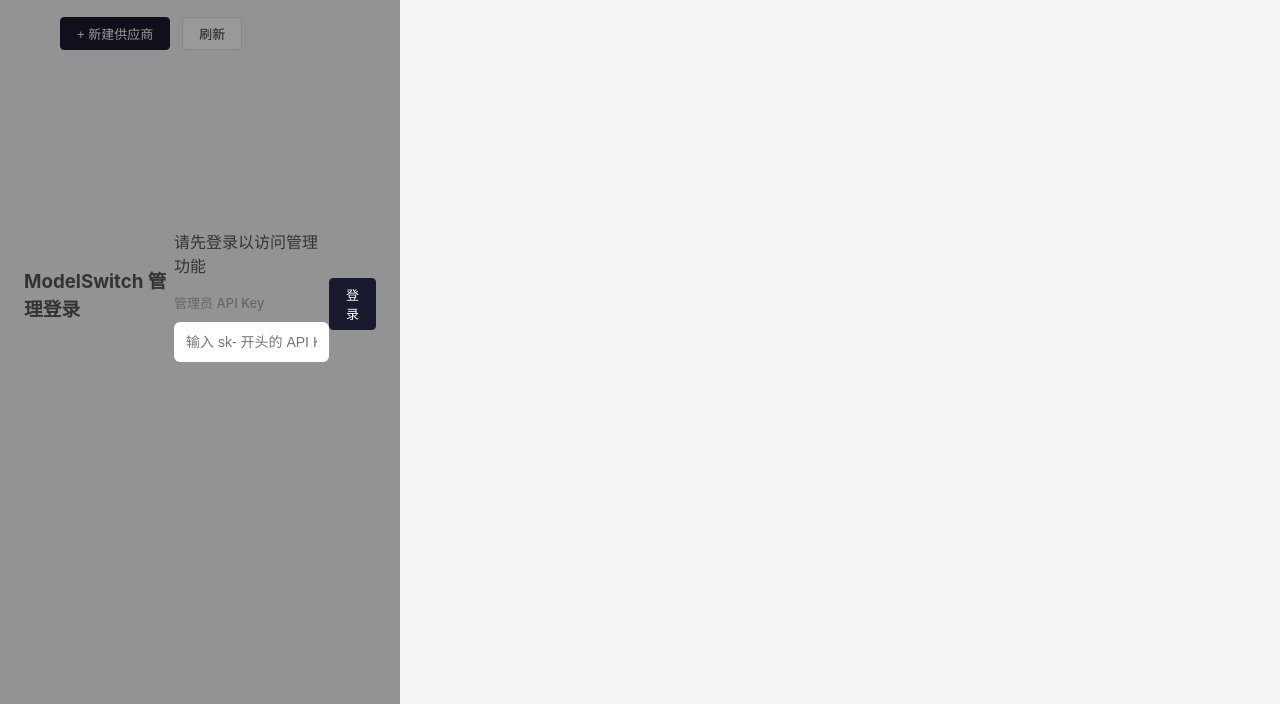
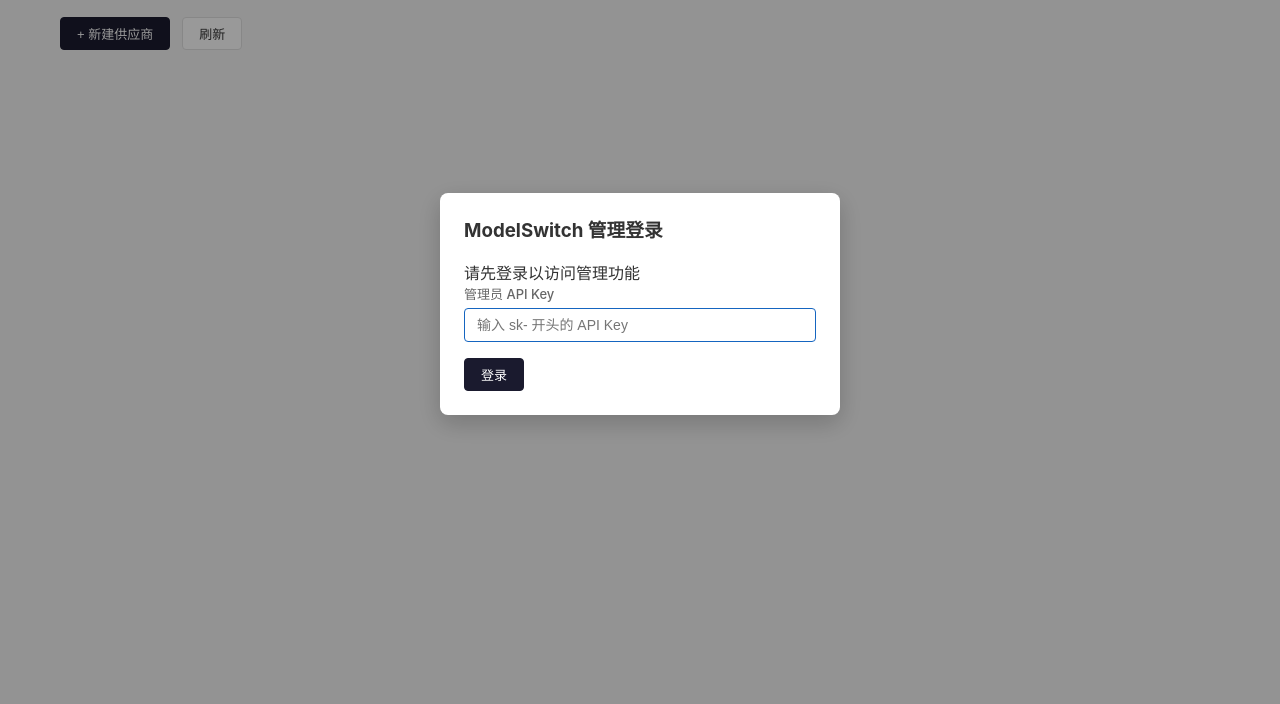
Before and after one commit to ddmonster/modelswitch, a plain HTML site: page web/index.html in a window 1280 px wide. Shown: the part 96-800 px from the top of the page. Drawn offline with Linux system fonts and the light colour scheme; no server answers.

Commit message:
fix: login modal structure to match existing modal pattern
- Change outer wrapper from .modal-overlay (no CSS) to .modal (fixed overlay)
- Use .modal-content (existing card style) instead of .modal + .login-modal
- Replace .modal-header/.modal-body/.modal-footer with standard .form-actions
- Remove 35 lines of orphan .login-modal CSS, replace with single width override
- Fix Escape key and click-outside selectors now working correctly

```diff
--- a/web/css/style.css
+++ b/web/css/style.css
@@ -1455,41 +1455,8 @@
 }
 
 /* Login Modal */
-.login-modal {
-    max-width: 400px;
-    padding: 24px;
-}
-
-.login-modal .modal-header {
-    margin-bottom: 16px;
-}
-
-.login-modal .modal-body p {
-    margin-bottom: 16px;
-    color: var(--text-secondary);
-}
-
-.login-modal .form-group {
-    margin-bottom: 16px;
-}
-
-.login-modal .form-group label {
-    display: block;
-    margin-bottom: 8px;
-    font-weight: 500;
-}
-
-.login-modal .form-group input {
-    width: 100%;
-    padding: 12px;
-    border: 1px solid var(--border-color);
-    border-radius: 6px;
-    font-size: 14px;
-}
-
-.login-modal .modal-footer {
-    display: flex;
-    justify-content: flex-end;
+#login-modal .modal-content {
+    width: 400px;
 }
 
 /* Auth Indicator */
--- a/web/index.html
+++ b/web/index.html
@@ -19,12 +19,9 @@
     </header>
 
     <!-- Login Modal -->
-    <div id="login-modal" class="modal-overlay" style="display: none;">
-        <div class="modal login-modal" role="dialog" aria-modal="true" aria-labelledby="login-title">
-            <div class="modal-header">
+    <div id="login-modal" class="modal" style="display:none" role="dialog" aria-labelledby="login-title" aria-modal="true">
+        <div class="modal-content">
             <h3 id="login-title" data-i18n="auth.loginTitle">ModelSwitch 管理登录</h3>
-            </div>
-            <div class="modal-body">
             <p data-i18n="auth.required">请先登录以访问管理功能</p>
             <div class="form-group">
                 <label for="login-api-key" data-i18n="auth.apiKey">管理员 API Key</label>
@@ -33,8 +30,7 @@
                        data-i18n-placeholder="auth.ph.apiKey"
                        autocomplete="off">
             </div>
-            </div>
-            <div class="modal-footer">
+            <div class="form-actions">
                 <button class="btn btn-primary" onclick="handleLogin()" data-i18n="auth.loginBtn">登录</button>
             </div>
         </div>
```
Lines whose indentation alone changed are shown as unchanged.
